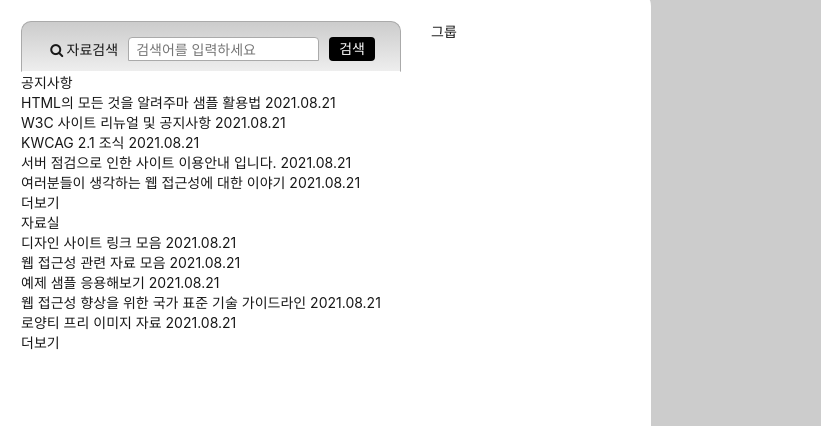
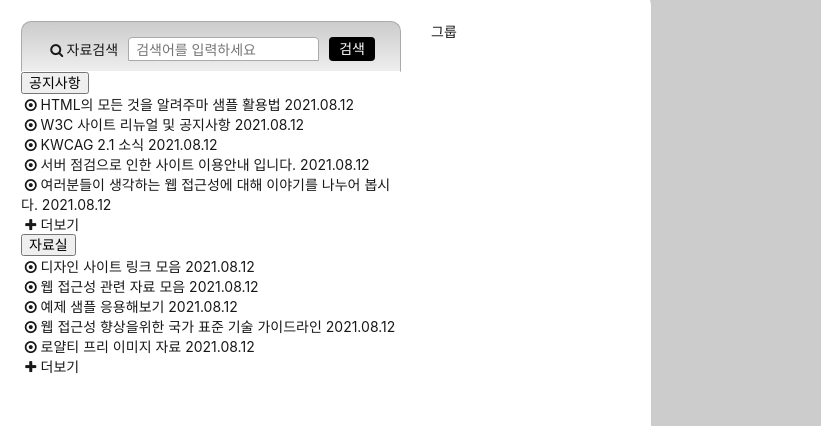
Before and after one commit to chjy0202/connectTo, a website: page HTML5/index.html in a window 1280 px wide. Shown: the part 258-684 px from the top of the page, 459-1280 px from the left. Drawn offline with Linux system fonts and the light colour scheme; a web font is replaced by a local one.

Commit message:
보드 마크업 완성

```diff
--- a/HTML5/index.html
+++ b/HTML5/index.html
@@ -206,47 +206,59 @@
         </fieldset>
       </form>
       <div class="board">
-        <section>
-          <h2>공지사항</h2>
-          <ul>
-            <li>HTML의 모든 것을 알려주마 샘플 활용법
-              <date>2021.08.21</date>
+        <section class="notice board-section">
+          <h2 class="sr-only notice-title" id="noticeTitle">공지사항</h2>
+          <button type="button" class="board-tab notice-tab">공지사항</button>
+          <ul class="notice-list board-panel">
+            <li>
+              <a class="icon-dot-circled" href="#">HTML의 모든 것을 알려주마 샘플 활용법</a>
+              <time datetime="2021-08-12T13:53:45">2021.08.12</time>
             </li>
-            <li>W3C 사이트 리뉴얼 및 공지사항
-              <date>2021.08.21</date>
+            <li>
+              <a class="icon-dot-circled" href="#">W3C 사이트 리뉴얼 및 공지사항</a>
+              <time datetime="2021-08-12T13:53:45">2021.08.12</time>
             </li>
-            <li>KWCAG 2.1 조식
-              <date>2021.08.21</date>
+            <li>
+              <a class="icon-dot-circled" href="#">KWCAG 2.1 소식</a>
+              <time datetime="2021-08-12T13:53:45">2021.08.12</time>
             </li>
-            <li>서버 점검으로 인한 사이트 이용안내 입니다.
-              <date>2021.08.21</date>
+            <li>
+              <a class="icon-dot-circled" href="#">서버 점검으로 인한 사이트 이용안내 입니다.</a>
+              <time datetime="2021-08-12T13:53:45">2021.08.12</time>
             </li>
-            <li>여러분들이 생각하는 웹 접근성에 대한 이야기
-              <date>2021.08.21</date>
+            <li>
+              <a class="icon-dot-circled" href="#">여러분들이 생각하는 웹 접근성에 대해 이야기를 나누어 봅시다.</a>
+              <time datetime="2021-08-12T13:53:45">2021.08.12</time>
             </li>
           </ul>
-          <a href="/">더보기</a>
+          <a href="#" class="icon-plus more board-more" title="공지사항" aria-labelledby="noticeTitle">더보기</a>
         </section>
-        <section>
-          <h2>자료실</h2>
-          <ul>
-            <li>디자인 사이트 링크 모음
-              <date>2021.08.21</date>
+        <section class="archive board-section is-select">
+          <h2 class="sr-only archive-title" id="archiveTitle">자료실</h2>
+          <button type="button" class="board-tab archive-tab">자료실</button>
+          <ul class="archive-list board-panel">
+            <li>
+              <a class="icon-dot-circled" href="#">디자인 사이트 링크 모음</a>
+              <time datetime="2021-08-12T13:53:45">2021.08.12</time>
             </li>
-            <li>웹 접근성 관련 자료 모음
-              <date>2021.08.21</date>
+            <li>
+              <a class="icon-dot-circled" href="#">웹 접근성 관련 자료 모음</a>
+              <time datetime="2021-08-12T13:53:45">2021.08.12</time>
             </li>
-            <li>예제 샘플 응용해보기
-              <date>2021.08.21</date>
+            <li>
+              <a class="icon-dot-circled" href="#">예제 샘플 응용해보기</a>
+              <time datetime="2021-08-12T13:53:45">2021.08.12</time>
             </li>
-            <li>웹 접근성 향상을 위한 국가 표준 기술 가이드라인
-              <date>2021.08.21</date>
+            <li>
+              <a class="icon-dot-circled" href="#">웹 접근성 향상을위한 국가 표준 기술 가이드라인</a>
+              <time datetime="2021-08-12T13:53:45">2021.08.12</time>
             </li>
-            <li>로양티 프리 이미지 자료
-              <date>2021.08.21</date>
+            <li>
+              <a class="icon-dot-circled" href="#">로얄티 프리 이미지 자료</a>
+              <time datetime="2021-08-12T13:53:45">2021.08.12</time>
             </li>
           </ul>
-          <a href="/">더보기</a>
+          <a href="/" class="icon-plus more board-more" title="자료실" aria-labelledby="archiveTitle">더보기</a>
         </section>
       </div>
 
```
